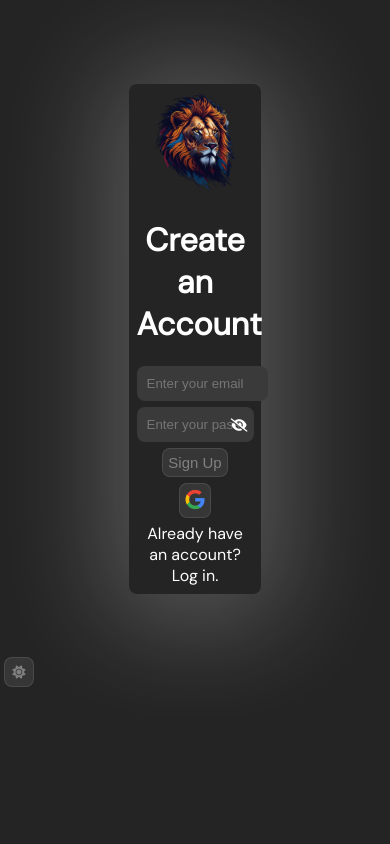
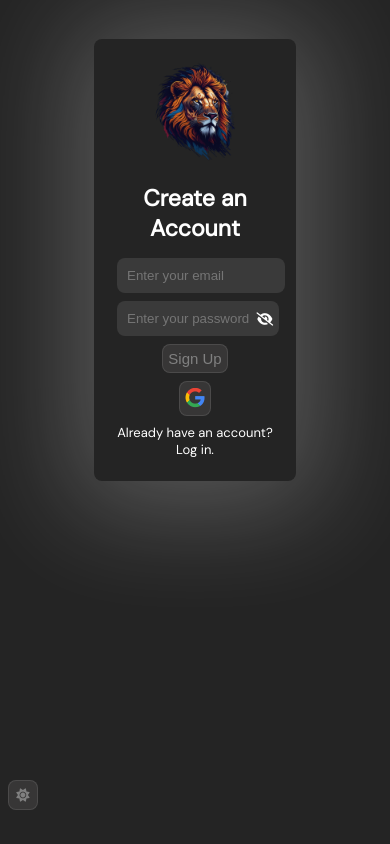
Before and after one commit to DaviesOwonibi/Prison-Network, a React (Vite) app: page / in a window 390 px wide. Built offline with nearby package versions, Linux system fonts and the light colour scheme; no server answers.

Commit message:
added ability to add contact and made responsive

```diff
--- a/package.json
+++ b/package.json
@@ -12,6 +12,7 @@
   "dependencies": {
     "@dicebear/collection": "^6.0.4",
     "@dicebear/core": "^6.0.4",
+    "@supabase/supabase-js": "^2.33.0",
     "dotenv": "^16.3.1",
     "firebase": "^10.1.0",
     "react": "^18.2.0",
--- a/src/components/AuthDetails.tsx
+++ b/src/components/AuthDetails.tsx
@@ -62,7 +62,7 @@ const AuthDetails = () => {
 	};
 
 	return (
-		<div>
+		<div className="cont">
 			{authUser ? (
 				<ChatApp
 					profilePicture={photoPicURL}
@@ -104,9 +104,9 @@ const AuthDetails = () => {
 							</a>
 						</>
 					)}
-					<ThemeBtn />
 				</div>
 			)}
+			<ThemeBtn />
 		</div>
 	);
 };
--- a/src/components/ChatApp/Sidebar.tsx
+++ b/src/components/ChatApp/Sidebar.tsx
@@ -1,8 +1,9 @@
 import ChatList from "./ChatList";
 import { createAvatar } from "@dicebear/core";
 import { thumbs } from "@dicebear/collection";
-import { useMemo, useRef, useState } from "react";
+import { useEffect, useMemo, useRef, useState } from "react";
 import ThemeBtn from "./ThemeBtn";
+import supabase from "../../supabase";
 
 interface Props {
 	profilePic: string;
@@ -20,6 +21,23 @@ const Sidebar = (props: Props) => {
 	const [query, setQuery] = useState("");
 	const inputRef = useRef<HTMLInputElement>(null); // Specify the type for 'inputRef'
 
+	useEffect(() => {
+		async function fetchContacts() {
+			const { data, error } = await supabase
+				.from("friends") // Replace with your actual Supabase table name
+				.select("name");
+
+			if (error) {
+				console.error("Error fetching contacts:", error.message);
+			} else {
+				const contactNames = data.map((contact) => contact.name);
+				setItems(contactNames);
+			}
+		}
+
+		fetchContacts();
+	}, []);
+
 	const filteredItems = useMemo(() => {
 		return items.filter((item: string) => {
 			return item.toLowerCase().includes(query.toLowerCase());
@@ -27,16 +45,34 @@ const Sidebar = (props: Props) => {
 	}, [items, query]);
 
 	function addContact(e: React.FormEvent<HTMLFormElement>) {
-		// Change parameter type
 		e.preventDefault();
 
-		if (!inputRef.current) return; // Check if inputRef is null
+		if (!inputRef.current) return;
 
 		const value = inputRef.current.value;
 
 		if (value === "") return;
-		setItems((prev) => [...prev, value]);
-		inputRef.current.value = "";
+
+		// Add the contact to Supabase
+		async function insertContact() {
+			// eslint-disable-next-line @typescript-eslint/no-unused-vars
+			const { data, error } = await supabase
+				.from("friends") // Replace with your actual Supabase table name
+				.insert([{ name: value }]);
+
+			if (error) {
+				console.error("Error inserting contact:", error.message);
+			} else {
+				setItems((prev) => [...prev, value]);
+				if (inputRef.current != null) {
+					inputRef.current.value = "";
+				} else {
+					return;
+				}
+			}
+		}
+
+		insertContact();
 	}
 
 	return (
--- a/src/components/auth/SignIn.tsx
+++ b/src/components/auth/SignIn.tsx
@@ -34,7 +34,11 @@ const SignIn = () => {
 	return (
 		<div>
 			<form onSubmit={signIn}>
-				<img src="../../img/lionlogo.png" width={"100px"} alt="" />
+				<img
+					src="../../img/lionlogo.png"
+					width={"100px"}
+					alt="logo of a lion"
+				/>
 				<h1>Log In</h1>
 				<input
 					type="email"
--- a/src/components/auth/SignUp.tsx
+++ b/src/components/auth/SignUp.tsx
@@ -35,7 +35,11 @@ const SignUp = () => {
 	return (
 		<div className="sign-up-container">
 			<form onSubmit={signUp}>
-				<img src="../../img/lionlogo.png" width={"100px"} alt="" />
+				<img
+					src="../../img/lionlogo.png"
+					width={"100px"}
+					alt="logo of a lion"
+				/>
 				<h1>Create an Account</h1>
 				<input
 					type="email"
--- a/src/index.css
+++ b/src/index.css
@@ -296,10 +296,10 @@ input:-webkit-autofill:focus {
 	margin-left: 80%;
 }
 
-.authentication .theme-btn {
+.cont .theme-btn {
 	position: absolute;
-	left: -32vw;
-	bottom: -13vh;
+	left: 2%;
+	bottom: 2%;
 }
 
 .sidebar .bottom-part {
@@ -512,3 +512,168 @@ input:-webkit-autofill:focus {
 		transform: translateX(200%);
 	}
 }
+
+@media (max-width: 1100px) {
+	.authentication .password-container {
+		display: flex;
+		width: 102%;
+		flex-direction: row;
+		position: relative;
+	}
+}
+
+@media (max-width: 990px) {
+	.authentication {
+		width: 40%;
+	}
+
+	.authentication .password-container {
+		width: 100%;
+	}
+}
+
+@media (max-width: 878px) {
+	.authentication h1 {
+		font-size: 30px;
+	}
+}
+
+@media (max-width: 840px) {
+	.authentication {
+		padding: 5%;
+		margin: auto auto;
+		margin-top: 5vh;
+		width: 40%;
+		box-shadow: 0px 6px 110px 24px var(--auth);
+		border-radius: 8px;
+		text-align: center;
+		display: flex;
+		flex-direction: column;
+		position: relative;
+		color: var(--text-color);
+	}
+	.authentication .password-container {
+		display: flex;
+		width: 102%;
+		flex-direction: row;
+		position: relative;
+	}
+}
+
+@media (max-width: 830px) {
+	.authentication .password-container {
+		display: flex;
+		width: 103%;
+		flex-direction: row;
+		position: relative;
+	}
+
+	.authentication h1 {
+		font-size: 25px;
+	}
+}
+
+@media (max-width: 795px) {
+	.authentication .sign-up,
+	.sign-in {
+		font-size: 15px;
+	}
+}
+
+@media (max-width: 756px) {
+	.authentication h1 {
+		font-size: 35px;
+	}
+	.authentication {
+		padding: 6%;
+		padding-bottom: 3%;
+		margin: auto auto;
+		margin-top: 5%;
+		width: 40%;
+		box-shadow: 0px 6px 110px 24px var(--auth);
+		border-radius: 8px;
+		text-align: center;
+		display: flex;
+		flex-direction: column;
+		position: relative;
+		color: var(--text-color);
+	}
+
+	.authentication .password-container {
+		width: 101.5%;
+	}
+	.authentication .sign-up,
+	.sign-in {
+		font-size: 13px;
+	}
+}
+
+@media (max-width: 716px) {
+	.authentication h1 {
+		font-size: 23px;
+	}
+}
+
+@media (max-width: 665px) {
+	.authentication {
+		padding: 6%;
+		margin: auto auto;
+		margin-top: 10%;
+		width: 40%;
+		box-shadow: 0px 6px 110px 24px var(--auth);
+		border-radius: 8px;
+		text-align: center;
+		display: flex;
+		flex-direction: column;
+		position: relative;
+		color: var(--text-color);
+	}
+	.authentication .password-container {
+		display: flex;
+		width: 102%;
+		flex-direction: row;
+		position: relative;
+	}
+}
+
+@media (max-width: 536px) {
+	.authentication {
+		padding: 6%;
+		margin: auto auto;
+		margin-top: 10%;
+		width: 40%;
+		box-shadow: 0px 6px 110px 24px var(--auth);
+		border-radius: 8px;
+		text-align: center;
+		display: flex;
+		flex-direction: column;
+		position: relative;
+		color: var(--text-color);
+	}
+	.authentication .password-container {
+		display: flex;
+		width: 104%;
+		flex-direction: row;
+		position: relative;
+	}
+}
+
+@media (max-height: 740px) and (max-width: 400px) {
+	.authentication h1 {
+		font-size: 20px;
+	}
+	.authentication .sign-up,
+	.sign-in {
+		font-size: 15px;
+	}
+	.authentication {
+		/* margin-top: 40%; */
+		width: 50%;
+	}
+	.authentication .password-container {
+		display: flex;
+		width: 105%;
+		flex-direction: row;
+		position: relative;
+	}
+}
--- /dev/null
+++ b/src/supabase.tsx
@@ -0,0 +1,8 @@
+import { createClient } from "@supabase/supabase-js";
+
+const supabaseUrl = "https://eouwlhnrehkfrjlbqxhw.supabase.co";
+const supabaseKey =
+	"eyJhbGciOiJIUzI1NiIsInR5cCI6IkpXVCJ9.eyJpc3MiOiJzdXBhYmFzZSIsInJlZiI6ImVvdXdsaG5yZWhrZnJqbGJxeGh3Iiwicm9sZSI6ImFub24iLCJpYXQiOjE2OTI2OTQzMjIsImV4cCI6MjAwODI3MDMyMn0.SSohK1l1ZR4yDjMHK40tYaAbjLQaXNFdwiW8jUEgfM4";
+const supabase = createClient(supabaseUrl, supabaseKey);
+
+export default supabase;
```
Also changed, not shown: 1 other file (tests, documents, lock files or other folders).
